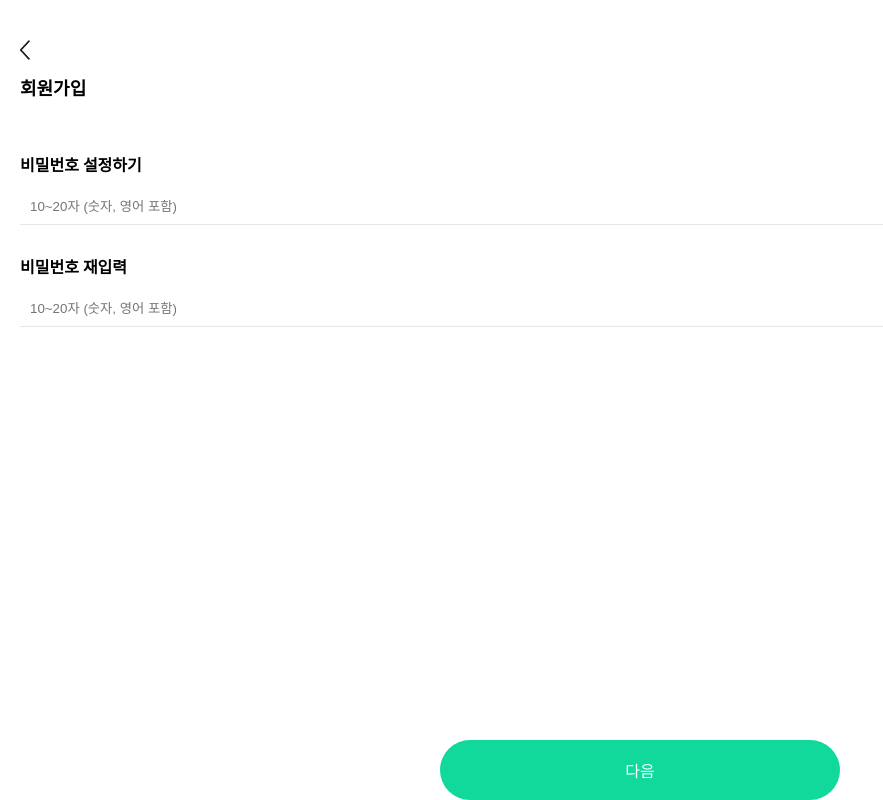
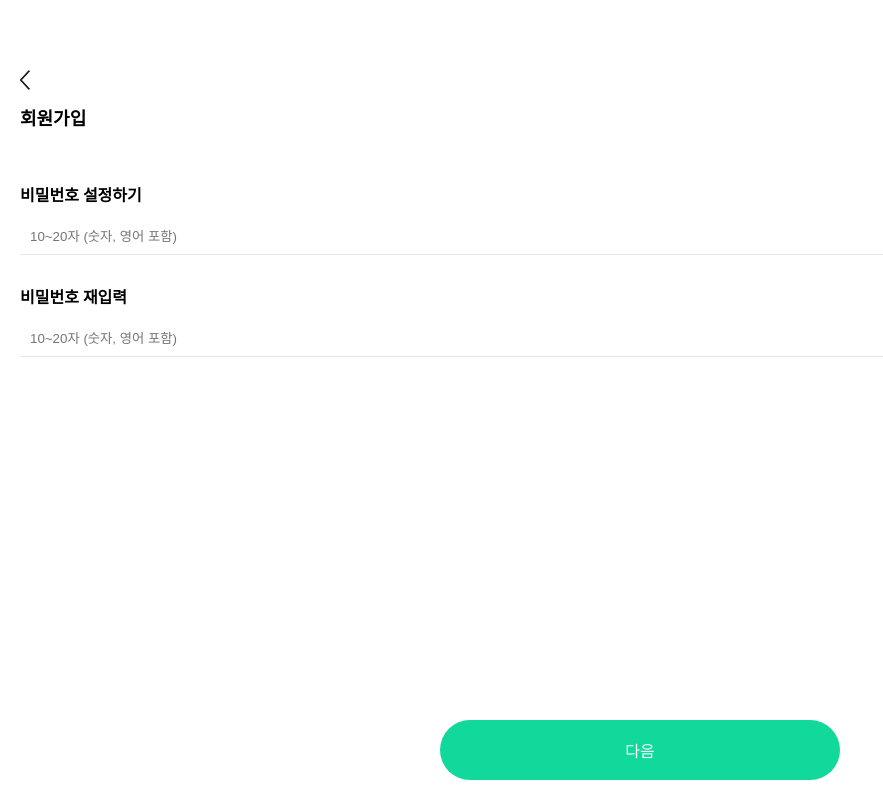
Before and after one commit to ATTI-UMC/ATTI-frontend, a React (Vite) app: page /signup/password-setup in a window 1280 px wide. Shown: the whole page, without its empty margins (0-883 px from the left). Built offline with nearby package versions, Linux system fonts and the light colour scheme.

Commit message:
feat: 비밀번호 유효성 검사 구현

```diff
--- a/src/components/signup/Button.jsx
+++ b/src/components/signup/Button.jsx
@@ -7,6 +7,7 @@ const Btn = styled.button`
   height: 60px;
   padding: 15px;
   margin-top: auto;
+  margin-bottom: 20px;
   background-color: ${({ theme }) => theme.colors.main[500]};
   border: none;
   border-radius: 50px;
--- a/src/components/signup/InputField.jsx
+++ b/src/components/signup/InputField.jsx
@@ -1,5 +1,24 @@
 import React from 'react'
 import styled from 'styled-components'
+
+const InputField = ({ label, type, placeholder, withButton, value, onChange, error, success }) => (
+  <InputWrapper>
+    <Label>{label}</Label>
+    <InputContainer>
+      <Input
+        type={type}
+        placeholder={placeholder}
+        onChange={onChange}
+        value={value}
+      />
+      {withButton && <VerifyButton>인증</VerifyButton>}
+      {error && <ErrorMsg>{error}</ErrorMsg>}
+      {success && <SuccessMsg>{success}</SuccessMsg>}
+    </InputContainer>
+  </InputWrapper>
+)
+
+export default InputField;
 
 const InputWrapper = styled.div`
   width: calc(100% - 40px);
@@ -8,6 +27,7 @@ const InputWrapper = styled.div`
 
 const InputContainer = styled.div`
   display: flex;
+  position: relative;
   align-items: center;
   width: 100%;
 `;
@@ -27,20 +47,25 @@ const Input = styled.input`
   box-sizing: border-box;
 `
 const VerifyButton = styled.button`
+  position: absolute;
   width: 50px;
   border: none;
   background-color: white;
+  right: 0;
+  top: 10px;
   cursor: pointer;
-  `;
-
-const InputField = ({ label, type, placeholder, withButton }) => (
-  <InputWrapper>
-    <Label>{label}</Label>
-    <InputContainer>
-      <Input type={type} placeholder={placeholder} />
-      {withButton && <VerifyButton>인증</VerifyButton>}
-    </InputContainer>
-  </InputWrapper>
-)
-
-export default InputField;
+`
+const ErrorMsg = styled.p`
+  position: absolute;
+  right: 5px;
+  top: 11px;
+  color: #D91040;
+  font-size: 13px;
+`
+const SuccessMsg = styled.p`
+position: absolute;
+right: 5px;
+top: 11px;
+color: ${({ theme }) => theme.colors.main[500]};
+font-size: 13px;
+`
--- a/src/components/signup/SignUpHeader.jsx
+++ b/src/components/signup/SignUpHeader.jsx
@@ -6,6 +6,7 @@ const HeaderWrapper = styled.div`
   display:flex;
   flex-direction: column;
   width: 100%;
+  margin-top: 30px;
   padding: 20px 10px;
   position: relative;
   margin-bottom: 20px;
--- a/src/pages/signup/PasswordSetup.jsx
+++ b/src/pages/signup/PasswordSetup.jsx
@@ -1,12 +1,59 @@
-import React from "react";
+import React, { useState } from "react";
 import InputField from "../../components/signup/InputField";
 import Button from "../../components/signup/Button";
 
 const PasswordSetup = () => {
+  const [password, setPassword] = useState('');
+  const [passwordError, setPasswordError] = useState('');
+  const [confirmPassword, setConfirmPassword] = useState('');
+  const [confirmPasswordError, setConfirmPasswordError] = useState('');
+  const [confirmPasswordSuccess, setConfirmPasswordSuccess] = useState('');
+
+  const passwordRegex = /^(?=.*[a-zA-Z])(?=.*\d)[a-zA-Z\d]{10,20}$/;
+
+  const handlePasswordChange = (e) => {
+    const newPassword = e.target.value;
+    setPassword(newPassword);
+
+    if (!passwordRegex.test(newPassword)) {
+      setPasswordError('실패하였습니다');
+    } else {
+      setPasswordError('');
+    }
+  };
+
+  const handleConfirmPasswordChange = (e) => {
+    const newConfirmPassword = e.target.value;
+    setConfirmPassword(newConfirmPassword);
+
+    if (newConfirmPassword !== password) {
+      setConfirmPasswordError('불일치');
+      setConfirmPasswordSuccess('');
+    } else {
+      setConfirmPasswordError('');
+      setConfirmPasswordSuccess('일치');
+    }
+  };
+
   return (
     <>
-      <InputField label= "비밀번호 설정하기" type="text" placeholder="10~20자 (숫자, 영어 포함)" />
-      <InputField label="비밀번호 재입력" type="text" placeholder="10~20자 (숫자, 영어 포함)"/>
+      <InputField
+        label= "비밀번호 설정하기"
+        type="text"
+        placeholder="10~20자 (숫자, 영어 포함)"
+        value={password}
+        onChange={handlePasswordChange}
+        error={passwordError}
+      />
+      <InputField
+        label="비밀번호 재입력"
+        type="password"
+        placeholder="10~20자 (숫자, 영어 포함)"
+        value={confirmPassword}
+        onChange={handleConfirmPasswordChange}
+        error={confirmPasswordError}
+        success={confirmPasswordSuccess}
+      />
       <Button />
     </>
   );
```
